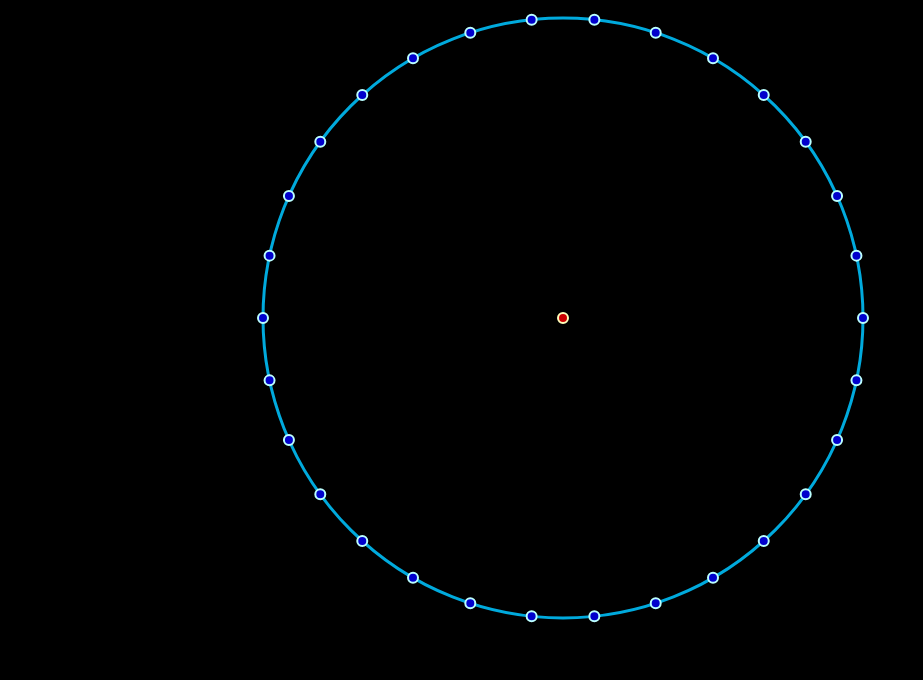
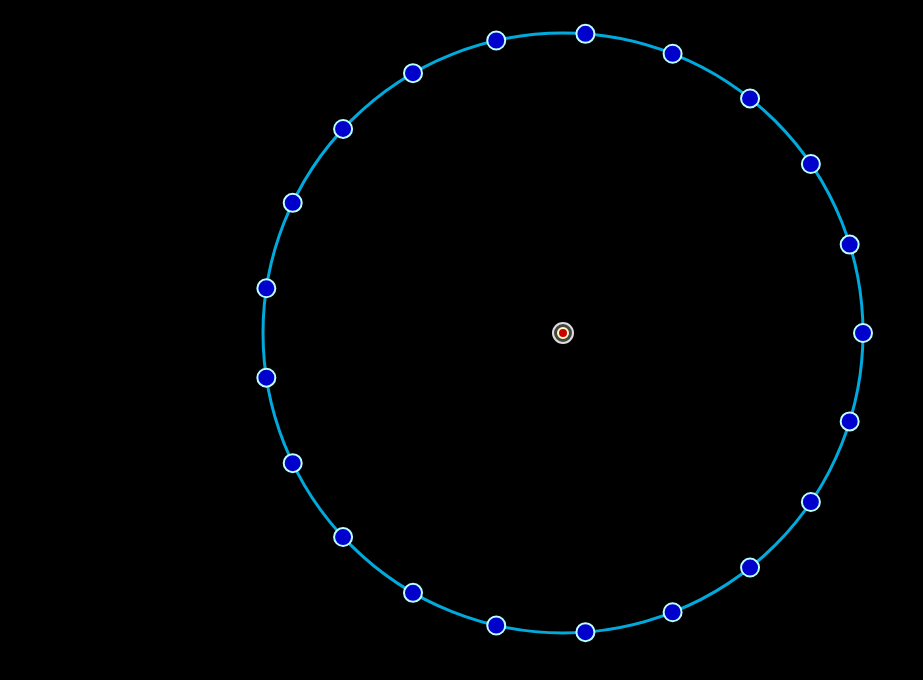
Before and after one commit to JDGMiles/ikje, a plain HTML site: page index.html in a window 1280 px wide. Shown: the full height of the page, 77-1000 px from the left. Drawn offline with Linux system fonts and the light colour scheme; a web font is replaced by a local one.

Commit message:
Getting there...

```diff
--- a/index.html
+++ b/index.html
@@ -50,11 +50,12 @@ document.body.onkeyup = function(e){
 	if(e.keyCode == 40 || e.keyCode == 83){downdown=0;}
 }
 
-var field={width:620, height:620};
+var field={width:650, height:650};
 var fieldcolor="#000000";
+
 var canvas=document.getElementById("canvas"), ctx = canvas.getContext("2d");
-
-var player={x:field.width/2, y:field.height/2, radius:5, colour:"#CC0000", outlinecolour:"#FFFFBB", outlinewidth:2, speed:3};
+canvas.width = field.width;
+canvas.height = field.height;
 
 var fps=60;
 
@@ -63,18 +64,44 @@ var ringcolour="#000000";
 var ringpipingcolour="#00AADD";
 var ringpipingwidth=3;
 
-var enemies=30;
+var player={
+	x:field.width/2,
+	y:field.height/2,
+	radius:5,
+	colour:"#CC0000",
+	outlinecolour:"#FFFFBB",
+	outlinewidth:2,
+	speed:3
+}
 
-var enemy=[]; for(i=0; i<enemies; i++){enemy[i]={x:field.width/2+ringsize*Math.cos(2*Math.PI*i/enemies), y:field.width/2+ringsize*Math.sin(2*Math.PI*i/enemies), radius:5, colour:"#0000CC", outlinecolour:"#BBFFFF", outlinewidth:2, speed:1};}
+var numberofenemies=21;
+var enemy=[];
+for(i=0; i<numberofenemies; i++){
+	enemy[i]={
+		x:field.width/2+ringsize*Math.cos(2*Math.PI*i/numberofenemies),
+		y:field.width/2+ringsize*Math.sin(2*Math.PI*i/numberofenemies),
+		radius:9,
+		colour:"#0000CC",
+		outlinecolour:"#BBFFFF",
+		outlinewidth:2,
+		speed:1
+	}
+}
 
-var enemiesmove=0;
+var doenemiesmove=0;
 
 var time=0;
 var restarttime=850;
 var restartduration=60;
 
-canvas.width = field.width;
-canvas.height = field.height;
+var goalsize=10;
+var goalcolour="#444444";
+var goalpipingcolour="#DDDDDD";
+var goalpipingwidth=2;
+
+var won=0;
+var targettotalenemygoaldistance=200;
+var totalenemygoaldistance=targettotalenemygoaldistance+1;
 
 function draw(){
 
@@ -89,7 +116,15 @@ function draw(){
 	ctx.fill();
 	ctx.stroke();
 
-	for(i=0; i<enemies; i++){
+	ctx.beginPath();
+	ctx.arc(field.width/2, field.height/2, goalsize, 0, 2 * Math.PI);
+	ctx.fillStyle=goalcolour;
+	ctx.lineWidth=goalpipingwidth;
+	ctx.strokeStyle=goalpipingcolour;
+	ctx.fill();
+	ctx.stroke();
+
+	for(i=0; i<numberofenemies; i++){
 		ctx.beginPath();
 		ctx.arc(enemy[i].x, enemy[i].y, enemy[i].radius, 0, 2 * Math.PI);
 		ctx.fillStyle=enemy[i].colour;
@@ -107,30 +142,34 @@ function draw(){
 	ctx.fill();
 	ctx.stroke();
 
-	if(rightdown && (!updown && !downdown)){player.x+=player.speed; enemiesmove=1;}
-	else if(rightdown){player.x+=Math.sqrt(2)*player.speed/2; enemiesmove=1;}
+	if(rightdown && (!updown && !downdown)){player.x+=player.speed; doenemiesmove=1;}
+	else if(rightdown){player.x+=Math.sqrt(2)*player.speed/2; doenemiesmove=1;}
 
-	if(leftdown && (!updown && !downdown)){player.x-=player.speed; enemiesmove=1;}
-	else if(leftdown){player.x-=Math.sqrt(2)*player.speed/2; enemiesmove=1;}
+	if(leftdown && (!updown && !downdown)){player.x-=player.speed; doenemiesmove=1;}
+	else if(leftdown){player.x-=Math.sqrt(2)*player.speed/2; doenemiesmove=1;}
 
-	if(updown && (!leftdown && !rightdown)){player.y-=player.speed; enemiesmove=1;}
-	else if(updown){player.y-=Math.sqrt(2)*player.speed/2; enemiesmove=1;}
+	if(updown && (!leftdown && !rightdown)){player.y-=player.speed; doenemiesmove=1;}
+	else if(updown){player.y-=Math.sqrt(2)*player.speed/2; doenemiesmove=1;}
 
-	if(downdown && (!leftdown && !rightdown)){player.y+=player.speed; enemiesmove=1;}
-	else if(downdown){player.y+=Math.sqrt(2)*player.speed/2; enemiesmove=1;}
+	if(downdown && (!leftdown && !rightdown)){player.y+=player.speed; doenemiesmove=1;}
+	else if(downdown){player.y+=Math.sqrt(2)*player.speed/2; doenemiesmove=1;}
 
-	if(enemiesmove){
-		for(i=0; i<enemies; i++){
+	if(doenemiesmove){
+		totalenemygoaldistance=0;
+		for(i=0; i<numberofenemies; i++){
 			enemy[i].x-=enemy[i].speed*(enemy[i].x-player.x)/Math.sqrt((enemy[i].x-player.x)*(enemy[i].x-player.x)+(enemy[i].y-player.y)*(enemy[i].y-player.y));
 			enemy[i].y-=enemy[i].speed*(enemy[i].y-player.y)/Math.sqrt((enemy[i].x-player.x)*(enemy[i].x-player.x)+(enemy[i].y-player.y)*(enemy[i].y-player.y));
+			totalenemygoaldistance+=Math.sqrt((enemy[i].x-field.width/2)*(enemy[i].x-field.width/2)+(enemy[i].y-field.height/2)*(enemy[i].y-field.height/2))
 		}
 	}
 
-	enemiesmove=0;
+	doenemiesmove=0;
 
 	time++;
 
-	if(time>restarttime){
+	if(totalenemygoaldistance<targettotalenemygoaldistance && !won){restarttime=time; won=1;}
+
+	if(won){
 		ctx.beginPath();
 		ctx.arc(field.width/2, field.height/2, ((time-restarttime)/restartduration)*ringsize, 0, 2 * Math.PI);
 		ctx.fillStyle=ringcolour;
@@ -140,9 +179,11 @@ function draw(){
 		ctx.stroke();
 	}
 
-	if(time==restarttime+restartduration){
+	if(won && time==restarttime+restartduration){
+		won=0;
 		time=0;
-		for(i=0; i<enemies; i++){enemy[i].x=field.width/2+ringsize*Math.cos(2*Math.PI*i/enemies); enemy[i].y=field.height/2+ringsize*Math.sin(2*Math.PI*i/enemies);}
+		totalenemygoaldistance=targettotalenemygoaldistance+1;
+		for(i=0; i<numberofenemies; i++){enemy[i].x=field.width/2+ringsize*Math.cos(2*Math.PI*i/numberofenemies); enemy[i].y=field.height/2+ringsize*Math.sin(2*Math.PI*i/numberofenemies);}
 		player.x=field.width/2; player.y=field.height/2;
 	}
 
```
